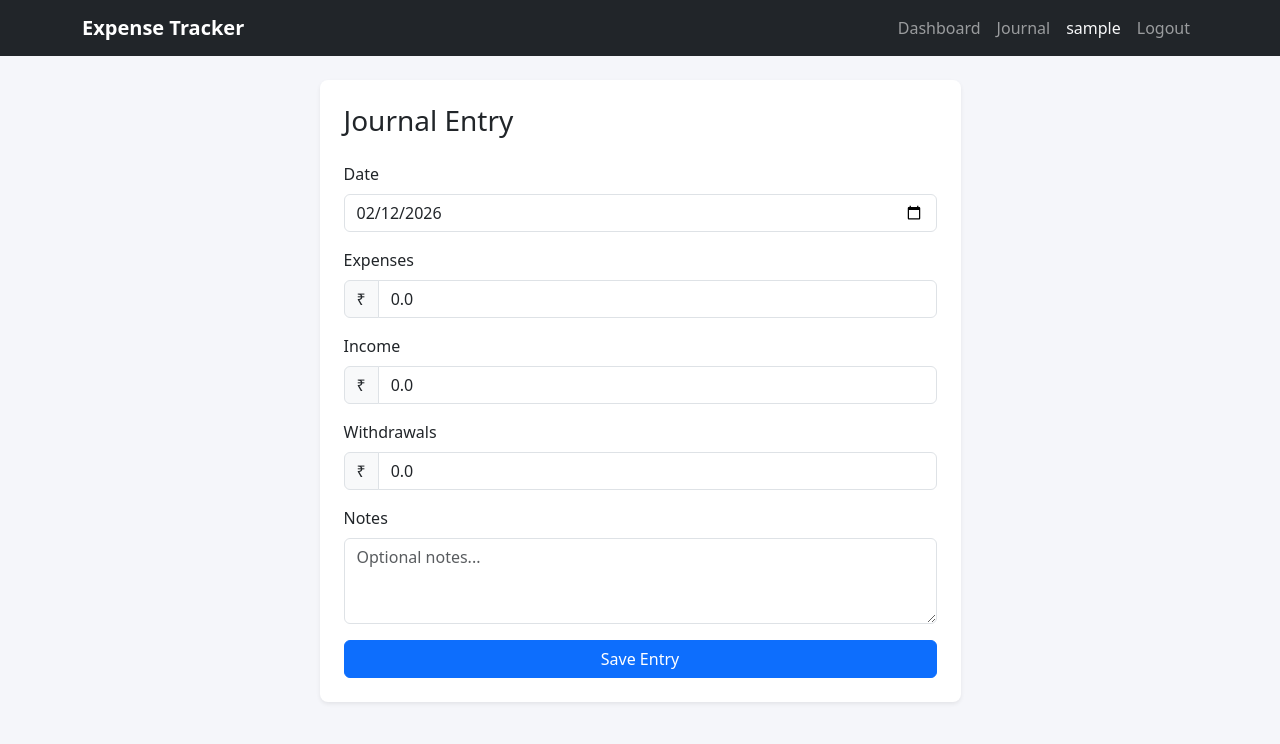
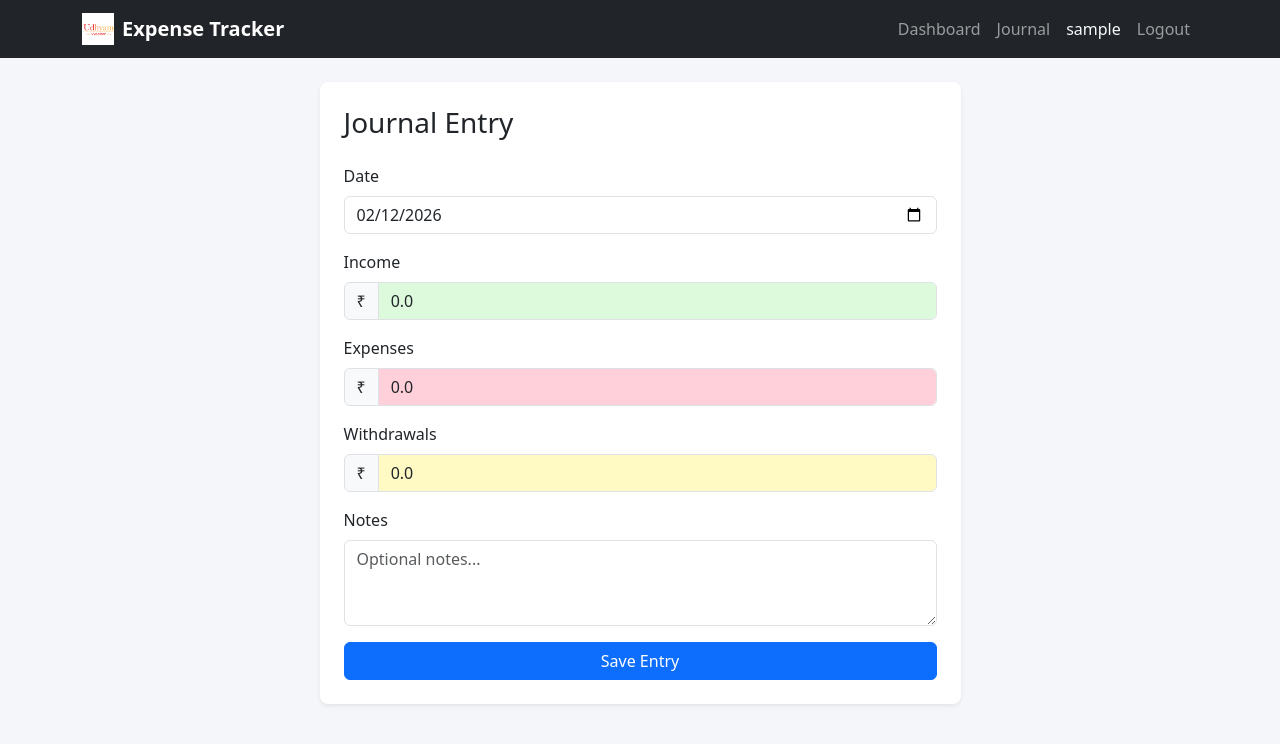
Before and after one commit to sudatta/income-tracker, a Flask app: page /journal in a window 1280 px wide. Shown: the top 744 px of the page. Run offline with Flask 3, Linux system fonts and the light colour scheme; the visitor is signed in with stand-in values (Sample User, id 1).

Commit message:
Update UI: reorder journal fields, update chart colors, and add logo
- Reorder journal entry fields: Income first, Expenses second
- Update chart colors: light green (income), light red (expenses), yellow (withdrawals)
- Add color-tinted backgrounds to journal input fields
- Add logo to navbar across all pages

Co-Authored-By: Claude Opus 4.6 <noreply@anthropic.com>

```diff
--- a/templates/base.html
+++ b/templates/base.html
@@ -11,7 +11,10 @@
 <body>
     <nav class="navbar navbar-expand-lg navbar-dark bg-dark">
         <div class="container">
-            <a class="navbar-brand" href="{{ url_for('main.dashboard') }}">Expense Tracker</a>
+            <a class="navbar-brand d-flex align-items-center" href="{{ url_for('main.dashboard') }}">
+                <img src="{{ url_for('static', filename='logo.png') }}" alt="Logo" height="32" class="me-2">
+                Expense Tracker
+            </a>
             <button class="navbar-toggler" type="button" data-bs-toggle="collapse" data-bs-target="#navbarNav">
                 <span class="navbar-toggler-icon"></span>
             </button>
--- a/templates/dashboard.html
+++ b/templates/dashboard.html
@@ -39,9 +39,9 @@
     const monthlyData = {{ monthly_data | safe }};
 
     const chartColors = {
-        expenses: { bg: 'rgba(220, 53, 69, 0.7)', border: 'rgb(220, 53, 69)' },
-        income: { bg: 'rgba(25, 135, 84, 0.7)', border: 'rgb(25, 135, 84)' },
-        withdrawals: { bg: 'rgba(255, 193, 7, 0.7)', border: 'rgb(255, 193, 7)' },
+        expenses: { bg: 'rgba(255, 99, 132, 0.5)', border: 'rgb(255, 99, 132)' },
+        income: { bg: 'rgba(144, 238, 144, 0.5)', border: 'rgb(144, 238, 144)' },
+        withdrawals: { bg: 'rgba(255, 235, 59, 0.5)', border: 'rgb(255, 235, 59)' },
         netIncome: { bg: 'rgba(13, 110, 253, 0.15)', border: 'rgb(13, 110, 253)' },
     };
 
--- a/templates/journal.html
+++ b/templates/journal.html
@@ -13,8 +13,8 @@
                 <div class="alert alert-warning">
                     <strong>Existing entry found for {{ existing_entry.date.strftime('%Y-%m-%d') }}:</strong>
                     <ul class="mb-0 mt-2">
+                        <li>Income: ₹{{ "%.2f"|format(existing_entry.income) }}</li>
                         <li>Expenses: ₹{{ "%.2f"|format(existing_entry.expenses) }}</li>
-                        <li>Income: ₹{{ "%.2f"|format(existing_entry.income) }}</li>
                         <li>Withdrawals: ₹{{ "%.2f"|format(existing_entry.withdrawals) }}</li>
                         {% if existing_entry.notes %}
                         <li>Notes: {{ existing_entry.notes }}</li>
@@ -43,23 +43,23 @@
                     </div>
 
                     <div class="mb-3">
-                        {{ form.expenses.label(class="form-label") }}
+                        {{ form.income.label(class="form-label") }}
                         <div class="input-group">
                             <span class="input-group-text">₹</span>
-                            {{ form.expenses(class="form-control", step="0.01", min="0") }}
+                            {{ form.income(class="form-control", step="0.01", min="0", style="background-color: rgba(144, 238, 144, 0.3)") }}
                         </div>
-                        {% for error in form.expenses.errors %}
+                        {% for error in form.income.errors %}
                             <div class="text-danger small mt-1">{{ error }}</div>
                         {% endfor %}
                     </div>
 
                     <div class="mb-3">
-                        {{ form.income.label(class="form-label") }}
+                        {{ form.expenses.label(class="form-label") }}
                         <div class="input-group">
                             <span class="input-group-text">₹</span>
-                            {{ form.income(class="form-control", step="0.01", min="0") }}
+                            {{ form.expenses(class="form-control", step="0.01", min="0", style="background-color: rgba(255, 99, 132, 0.3)") }}
                         </div>
-                        {% for error in form.income.errors %}
+                        {% for error in form.expenses.errors %}
                             <div class="text-danger small mt-1">{{ error }}</div>
                         {% endfor %}
                     </div>
@@ -68,7 +68,7 @@
                         {{ form.withdrawals.label(class="form-label") }}
                         <div class="input-group">
                             <span class="input-group-text">₹</span>
-                            {{ form.withdrawals(class="form-control", step="0.01", min="0") }}
+                            {{ form.withdrawals(class="form-control", step="0.01", min="0", style="background-color: rgba(255, 235, 59, 0.3)") }}
                         </div>
                         {% for error in form.withdrawals.errors %}
                             <div class="text-danger small mt-1">{{ error }}</div>
```
Also changed, not shown: static/logo.png (added).
